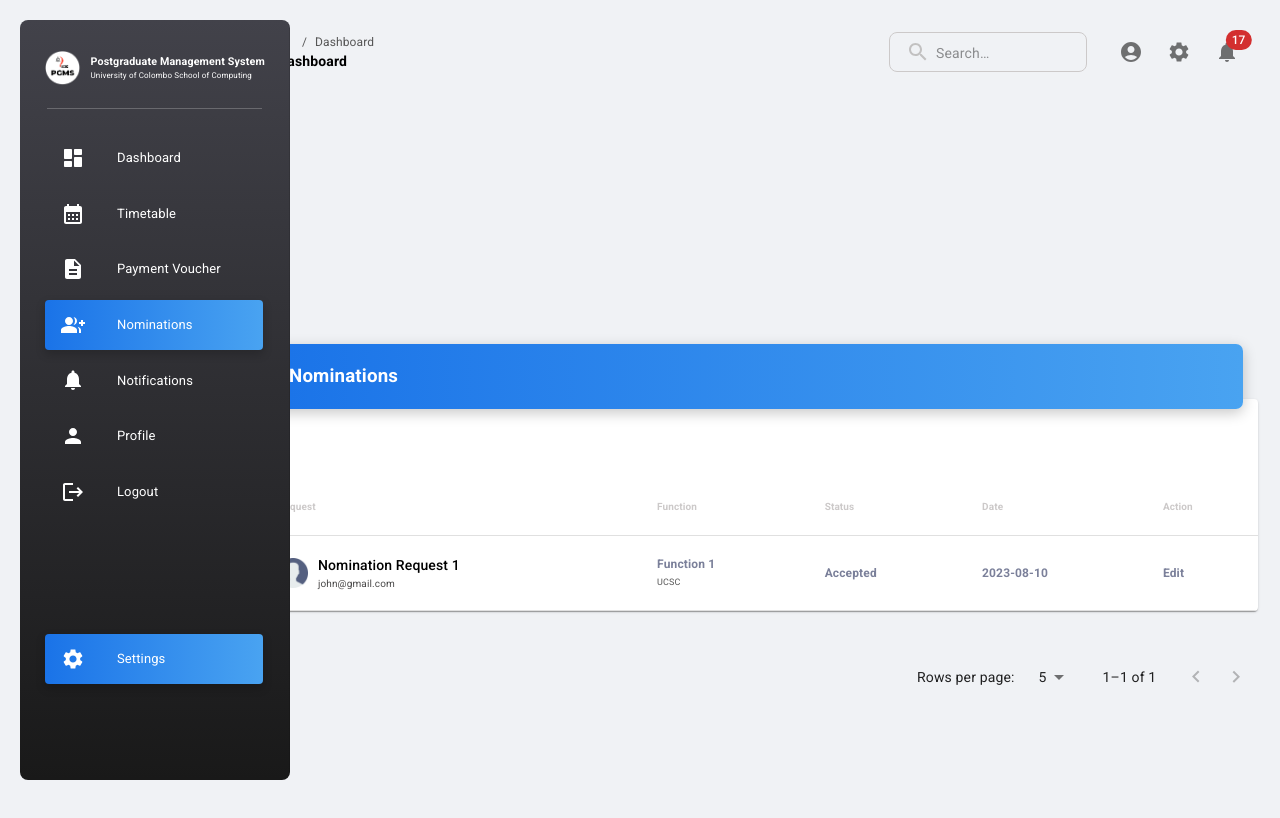
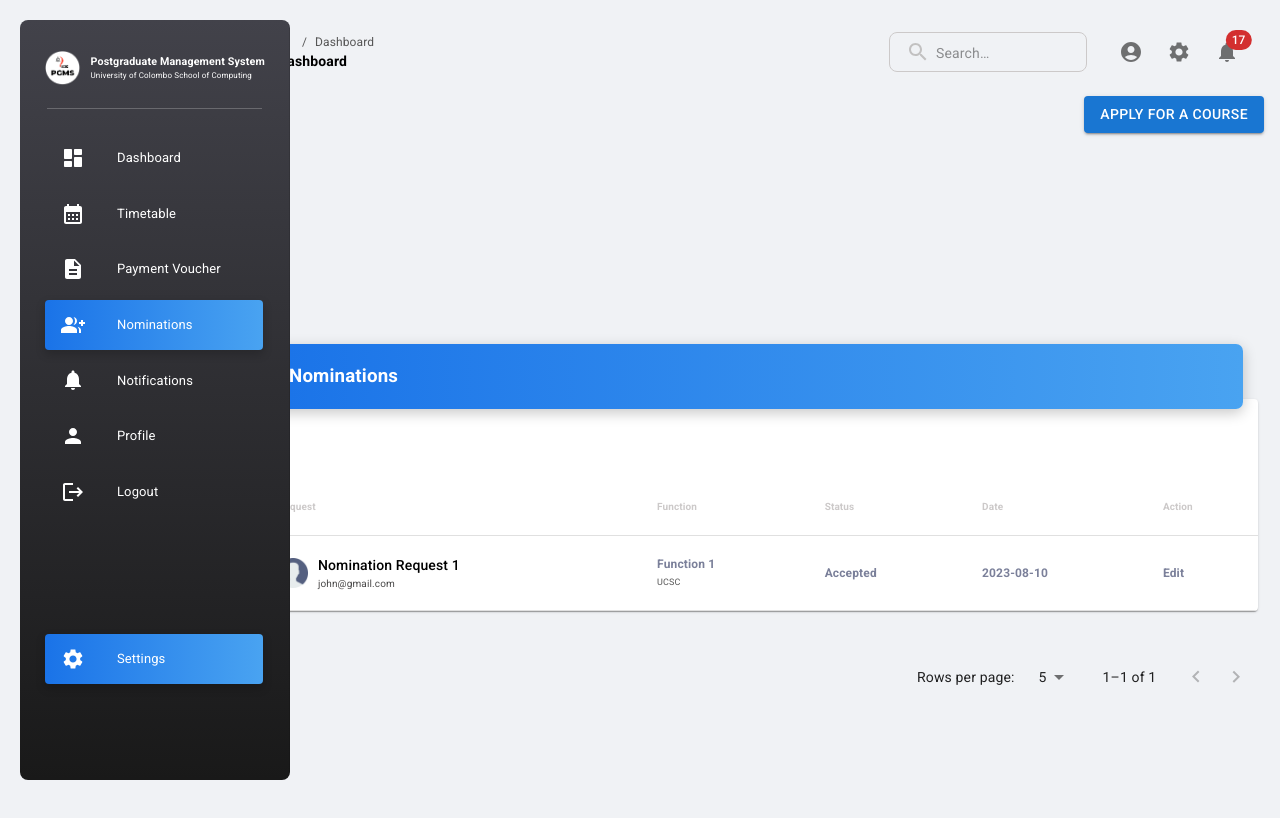
Before and after one commit to Uchiha-16/pgms, a React (Create React App) app in the folder client/: page /nominations in a window 1280 px wide. Shown: the top 818 px of the page. Built offline with nearby package versions, Linux system fonts and the light colour scheme.

Commit message:
add nominations button

```diff
--- a/client/src/layouts/addNominations.jsx
+++ b/client/src/layouts/addNominations.jsx
@@ -3,6 +3,7 @@ import HeaderComponent from '../components/HeaderComponent';
 import NavbarComponent from '../components/NavbarComponent';
 import { Box, Grid } from '@mui/material/';
 import NominationsTable from '../components/NominationsTable';
+import NominationComponent from '../components/NominationComponent';
 
 class addUser extends Component {
     render() {
@@ -33,7 +34,7 @@ class addUser extends Component {
                         <Grid item>
                             {/* content */}
                             <Grid item xs={12}>
-                                {/* <NominationComponent /> */}
+                                <NominationComponent />
                                 <NominationsTable columns={nominationsColumns} data={nominationsData} />
                             </Grid>
                         </Grid>
```
